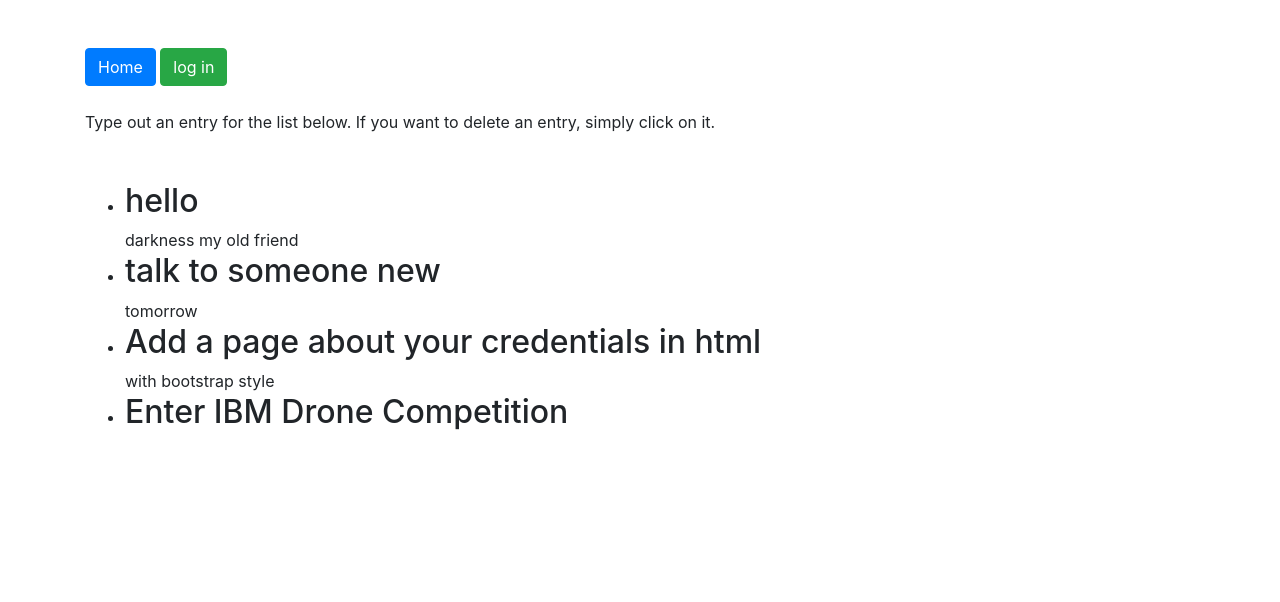
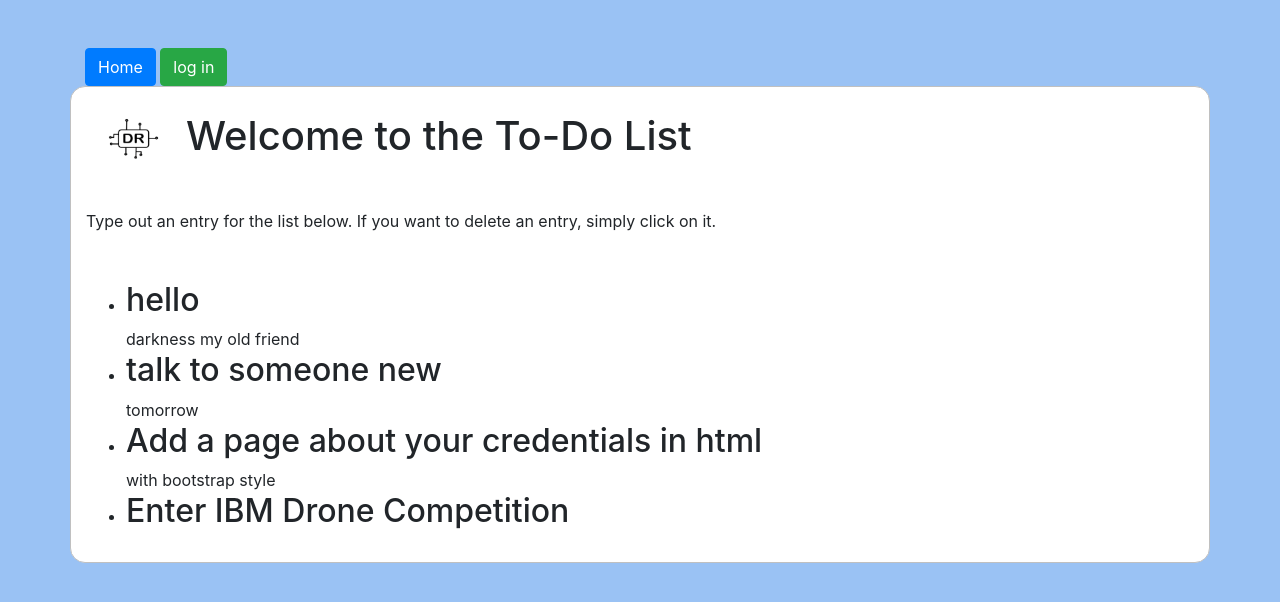
Before and after one commit to daveraji/Flask-TestDrivenDevelopment, a Flask app: page / in a window 1280 px wide. Shown: the top 602 px of the page. Run offline with Flask 2, Linux system fonts and the light colour scheme; data comes from the database, SQL or seed files in the repository; some libraries are stand-ins or nearby versions.

Commit message:
updated look

```diff
--- a/templates/base.html
+++ b/templates/base.html
@@ -7,10 +7,9 @@
     <title>Welcome to the ToDO List</title>
     <link rel="stylesheet" type="text/css" href="//stackpath.bootstrapcdn.com/bootstrap/4.1.3/css/bootstrap.min.css">
   </head>
-  <body>
+  <body id="main-body" style="background-color:#9ac2f4">
     <div class="container">
     <a class="btn btn-primary" role="button" href="{{ url_for('index')}}">Home</a>
-
     {% if not session.logged_in %}
     <a class="btn btn-success" role="button" href="{{ url_for('login') }}">log in</a>
     {% else %}
@@ -18,7 +17,11 @@
     <a class="btn btn-info" role="button" href="{{ url_for('search')}}">Search</a>
     <a class="btn btn-primary" role="button" href="http://www.davidraji.com">Go Back to Website</a>
     {% endif %}
-    <br>
+    </div>
+    <div class="container" style="border: 1px solid #C0C0C0; border-radius: 15px;padding: 15px;margin: auto; background-color: white;">
+    <hgroup>
+        <h1><img src="{{ url_for('static', filename='logo.png') }}" width="100" >Welcome to the To-Do List</h1>
+    </hgroup>
     {% block content %}{% endblock %}
     </div>
     <script src="//code.jquery.com/jquery-2.2.4.min.js"></script>
```
Also changed, not shown: static/20190521_145137.jpg (added), static/David Cameraman.jpg (added), static/face.jpg (added), static/logo.png (added).
